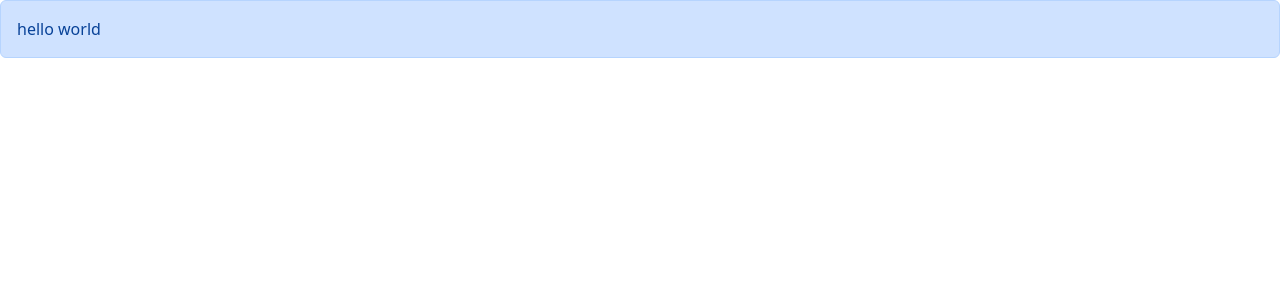
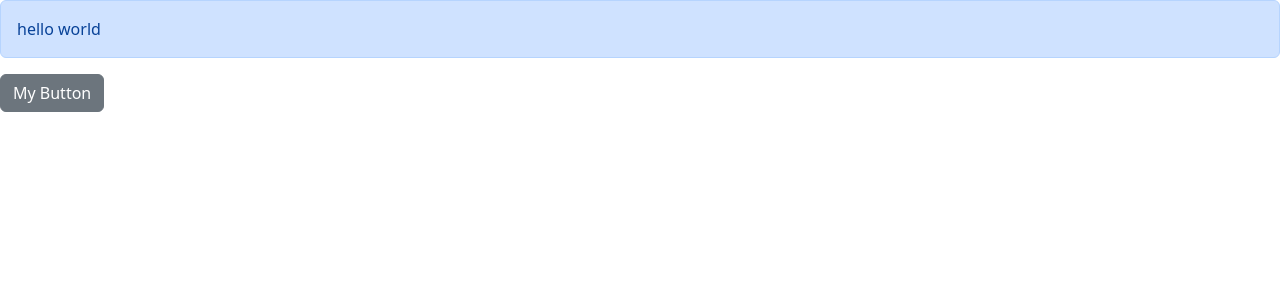
Before and after one commit to sameerkali/Learn_react, a React (Vite) app in the folder mosh_course/: page / in a window 1280 px wide. Shown: the top 300 px of the page. Built offline with nearby package versions, Linux system fonts and the light colour scheme.

Commit message:
use props using union operator of typescript

```diff
--- a/mosh_course/src/App.tsx
+++ b/mosh_course/src/App.tsx
@@ -1,5 +1,5 @@
 import Alert from "./component/Alert";
-import ListGroup from "./component/ListGroup";
+import Button from "./component/Button";
 
 function App() {
   return (
@@ -7,6 +7,7 @@
       <Alert>
         hello <span>world</span>
       </Alert>
+      <Button  color="secondary" onClick={()=>{console.log("Clicked")}}>My Button</Button>
     </div>
   );
 }
--- /dev/null
+++ b/mosh_course/src/component/Button.tsx
@@ -0,0 +1,15 @@
+import React from 'react'
+
+interface Props {
+    children: string
+    onClick: ()=> void;
+    color?: 'success' | 'primary' | 'secondary'
+}
+
+const Button = ({ children, onClick, color = 'success'} : Props) => {
+  return (
+    <button type="button" className={`btn btn-${color}`} onClick={onClick}>{ children }</button>
+  )
+}
+
+export default Button
```
